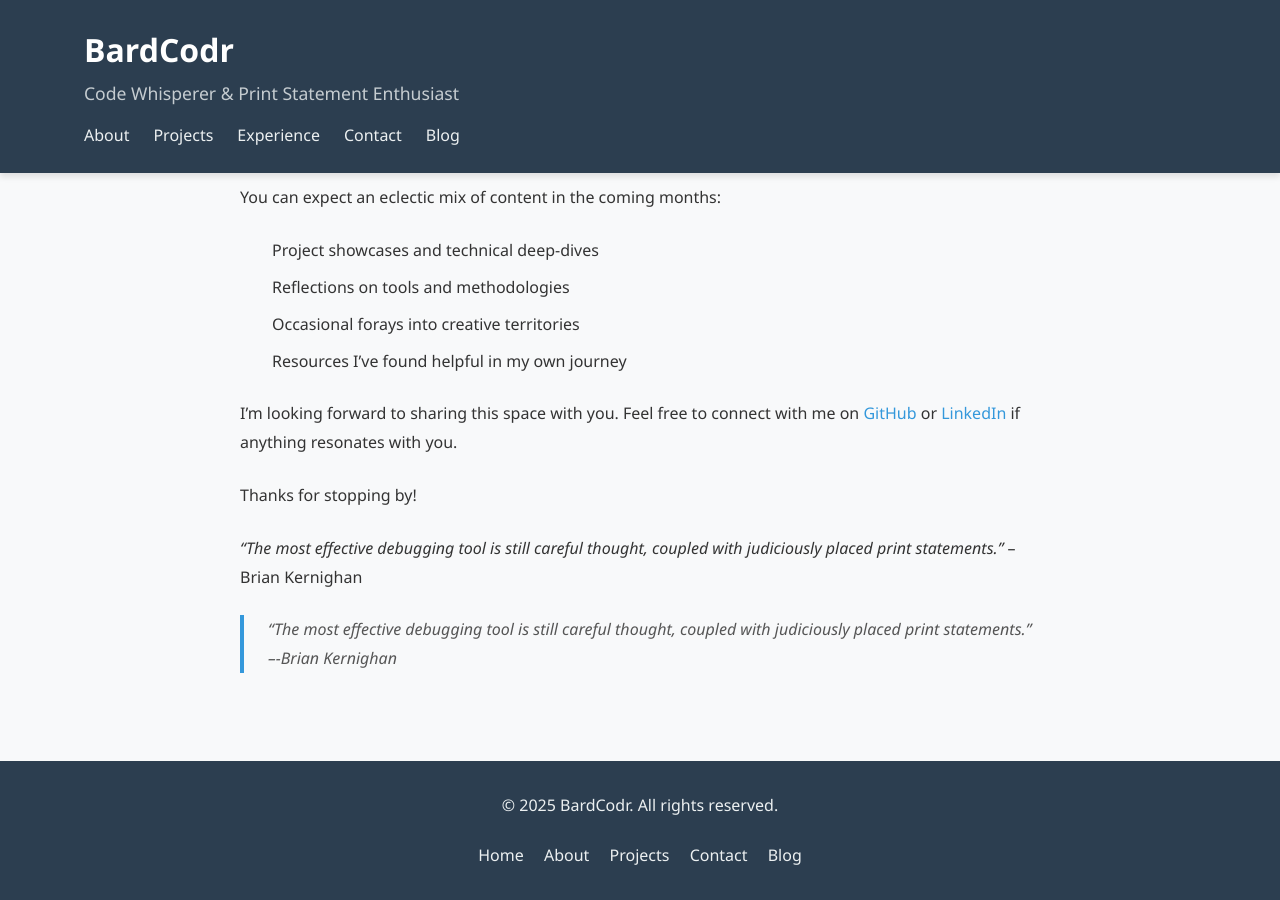
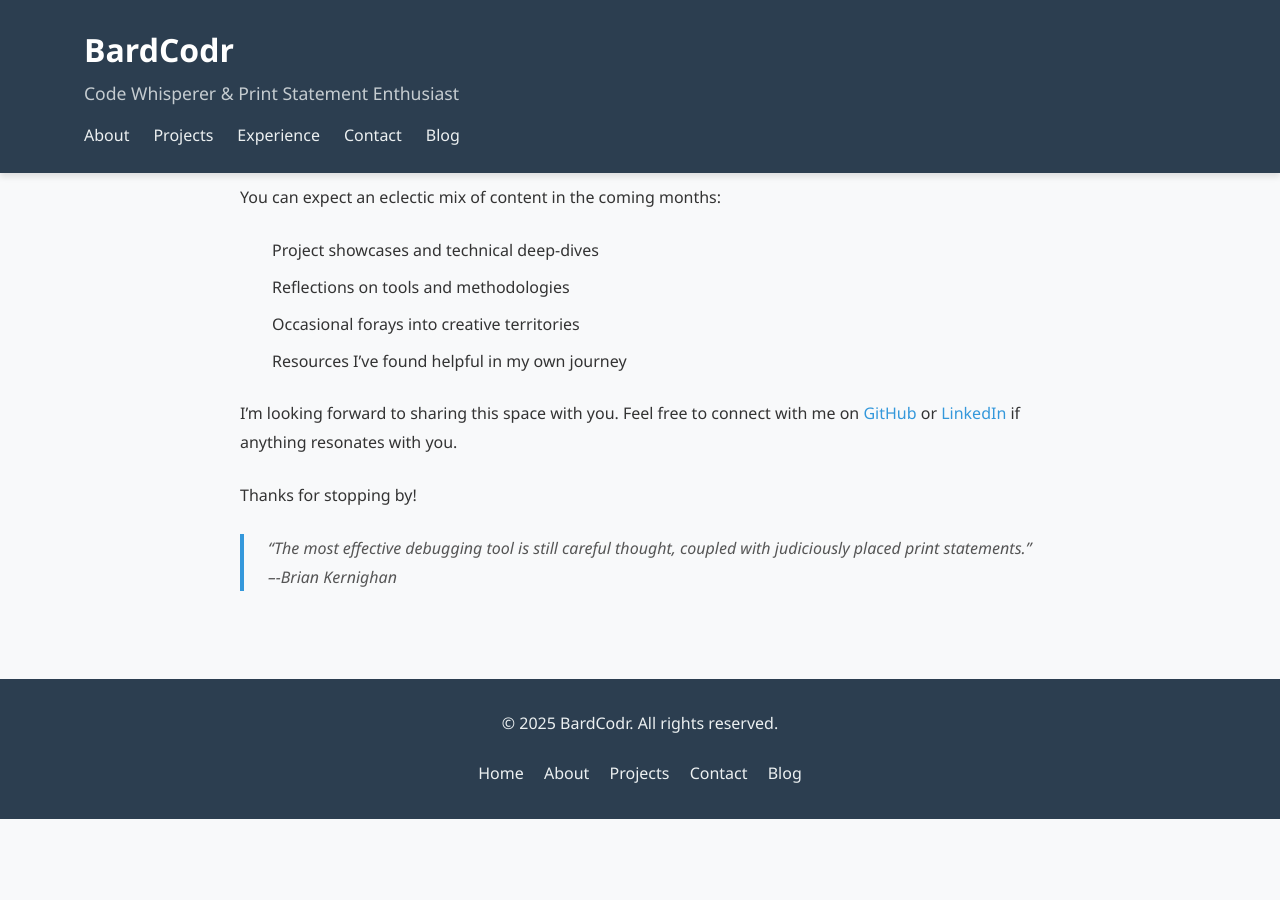
Before and after one commit to jdhunterae/jdhunterae.github.io, a Jekyll site: the page built from _posts/2025-03-01-welcome-to-my-digital-home.md, in a window 1280 px wide and 900 px high, scrolled down 1427 px. Built offline with Jekyll 4.4.1, drawn with Linux system fonts in a browser that asks for light colours; nearby versions of some CDN libraries; after the commit the page ends 2246 px from its top, so only the background shows below that.

Commit message:
finalize blog formatting for first post

```diff
--- a/_posts/2025-03-01-welcome-to-my-digital-home.md
+++ b/_posts/2025-03-01-welcome-to-my-digital-home.md
@@ -41,7 +41,5 @@ I'm looking forward to sharing this space with you. Feel free to connect with me
 
 Thanks for stopping by!
 
-*"The most effective debugging tool is still careful thought, coupled with judiciously placed print statements."* – Brian Kernighan
-
 > "The most effective debugging tool is still careful thought, coupled with judiciously placed print statements."
 > –-Brian Kernighan
```
